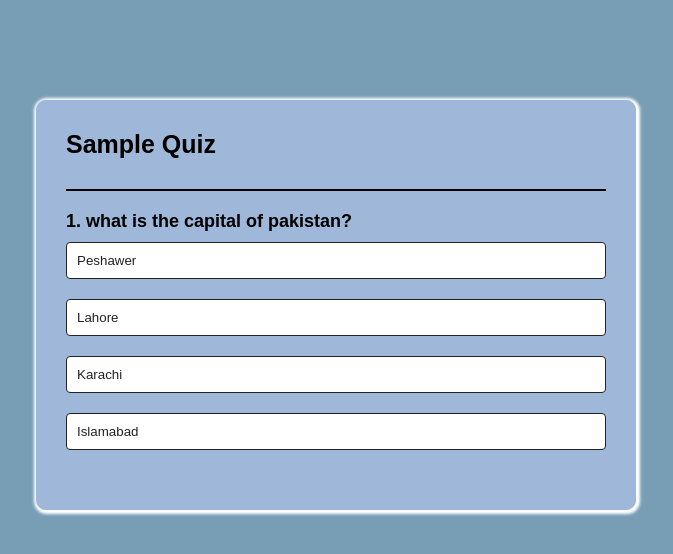
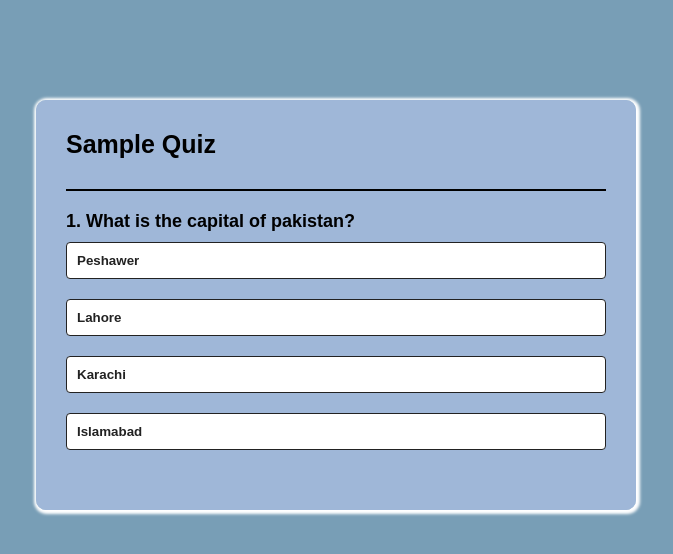
Before and after one commit to sajjadahmad30/classTask003-Interactive-Quiz-Game, a plain HTML site: page index.html in a window 1280 px wide. Shown: the whole page, without its empty margins (304-977 px from the left). Drawn offline with Linux system fonts and the light colour scheme.

Commit message:
finaly completed Quiz Applicaton

```diff
--- a/script.js
+++ b/script.js
@@ -1,6 +1,6 @@
 const questions=[
     {
-        question:"what is the capital of pakistan?",
+        question:"What is the capital of pakistan?",
         answers:[
         {text:"Peshawer", correct:false},
         {text:"Lahore", correct:false},
@@ -9,7 +9,7 @@ const questions=[
         ]
     },
     {
-        question:"what is the old college in pakistan?",
+        question:"What is the oldest college in pakistan?",
         answers:[
         {text:"Islamia college peshawer", correct:true},
         {text:"Edward college pheshawar", correct:false},
@@ -18,11 +18,11 @@ const questions=[
         ]
     },
     {
-        question:"what is the PM of pakistan?",
+        question:"What is the Current PM of pakistan?",
         answers:[
             {text:"Imran khan", correct:false},
             {text:"Zardari", correct:false},
-            {text:"Shehbaz sharif", correct:true},
+            {text:"Shahbaz sharif", correct:true},
         {text:"Maulana fazlur rahman", correct:false},
         ]
     },
--- a/style.css
+++ b/style.css
@@ -42,6 +42,7 @@ body{
     text-align: left;
     border-radius: 4px;
     cursor: pointer;
+    font-weight: bold;
     transition: all 0.3s;
 }
 .btn:hover:not([disabled]){
```
